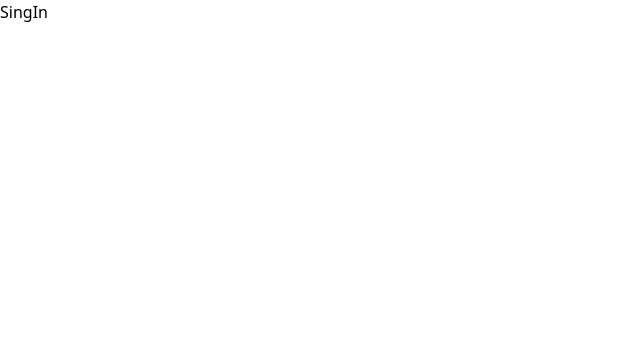
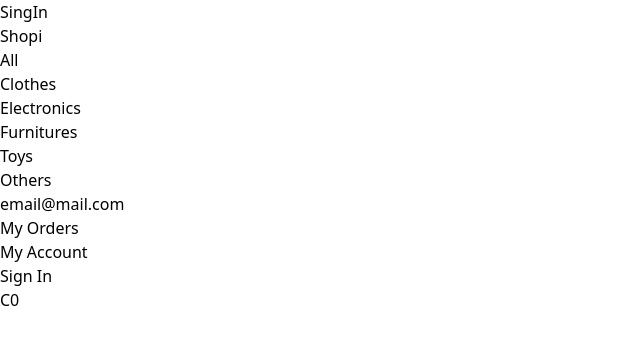
Before and after one commit to Criswa7/react-ecommerce, a React (Vite) app in the folder react-ecommerce/: page /sign-in in a window 1280 px wide. Shown: the top 344 px of the page, without its empty margins (0-640 px from the left). Built offline with nearby package versions, Linux system fonts and the light colour scheme.

Commit message:
feat: Implent Navbar component with navigation links

```diff
--- /dev/null
+++ b/react-ecommerce/src/Components/Navbar/index.jsx
@@ -0,0 +1,108 @@
+import { NavLink } from 'react-router-dom'
+
+const Navbar = () => {
+    const activeStyle = 'underline underline-offset-4'
+
+    return (
+        <nav className='flex justify-between items-center fixed z-10 w-full py-5 px-8 text-sm font-light'>
+            <ul className='flex items-center gap-3'>
+                <li className='font-semibold text-lg'>
+                    <NavLink to='/'>
+                        Shopi
+                    </NavLink>
+                </li>
+                <li>
+                    <NavLink
+                        to='/'
+                        className={({ isActive }) =>
+                        isActive ? activeStyle : undefined
+                    }>
+                        All
+                    </NavLink>
+                </li>
+                <li>
+                    <NavLink
+                        to='/clothes'
+                        className={({ isActive }) =>
+                        isActive ? activeStyle : undefined
+                    }>
+                        Clothes
+                    </NavLink>
+                </li>
+                <li>
+                    <NavLink
+                        to='/electronics'
+                        className={({ isActive }) =>
+                        isActive ? activeStyle : undefined
+                    }>
+                        Electronics
+                    </NavLink>
+                </li>
+                <li>
+                    <NavLink
+                        to='/furnitures'
+                        className={({ isActive }) =>
+                        isActive ? activeStyle : undefined
+                    }>
+                        Furnitures
+                    </NavLink>
+                </li>
+                <li>
+                    <NavLink
+                        to='/toys'
+                        className={({ isActive }) =>
+                        isActive ? activeStyle : undefined
+                    }>
+                        Toys
+                    </NavLink>
+                </li>
+                <li>
+                    <NavLink
+                        to='/others'
+                        className={({ isActive }) =>
+                        isActive ? activeStyle : undefined
+                    }>
+                        Others
+                    </NavLink>
+                </li>
+            </ul>
+            <ul className='flex items-center gap-3'>
+                <li className='text-black/60'>
+                    email@mail.com
+                </li>
+                <li>
+                    <NavLink
+                        to='/my-orders'
+                        className={({ isActive }) =>
+                            isActive ? activeStyle : undefined
+                        }>
+                        My Orders
+                    </NavLink>
+                </li>
+                <li>
+                    <NavLink
+                        to='/my-account'
+                        className={({ isActive }) =>
+                            isActive ? activeStyle : undefined
+                        }>
+                        My Account
+                    </NavLink>
+                </li>
+                <li>
+                    <NavLink
+                        to='/sign-in'
+                        className={({ isActive }) =>
+                            isActive ? activeStyle : undefined
+                        }>
+                        Sign In
+                    </NavLink>
+                </li>
+                <li>
+                    C0
+                </li>
+            </ul>
+        </nav>
+    )
+}
+
+export default Navbar
--- a/react-ecommerce/src/Pages/App/index.jsx
+++ b/react-ecommerce/src/Pages/App/index.jsx
@@ -5,6 +5,7 @@
 import MyOrders from '../MyOrders'
 import NotFound from '../NotFound'
 import SignIn from '../SignIn'
+import Navbar from '../../Components/Navbar'
 import './App.css'
 
 const AppRoutes = () => {
@@ -24,6 +25,7 @@
   return (
     <BrowserRouter>
       <AppRoutes />
+      <Navbar />
     </BrowserRouter>
   )
 }
```
